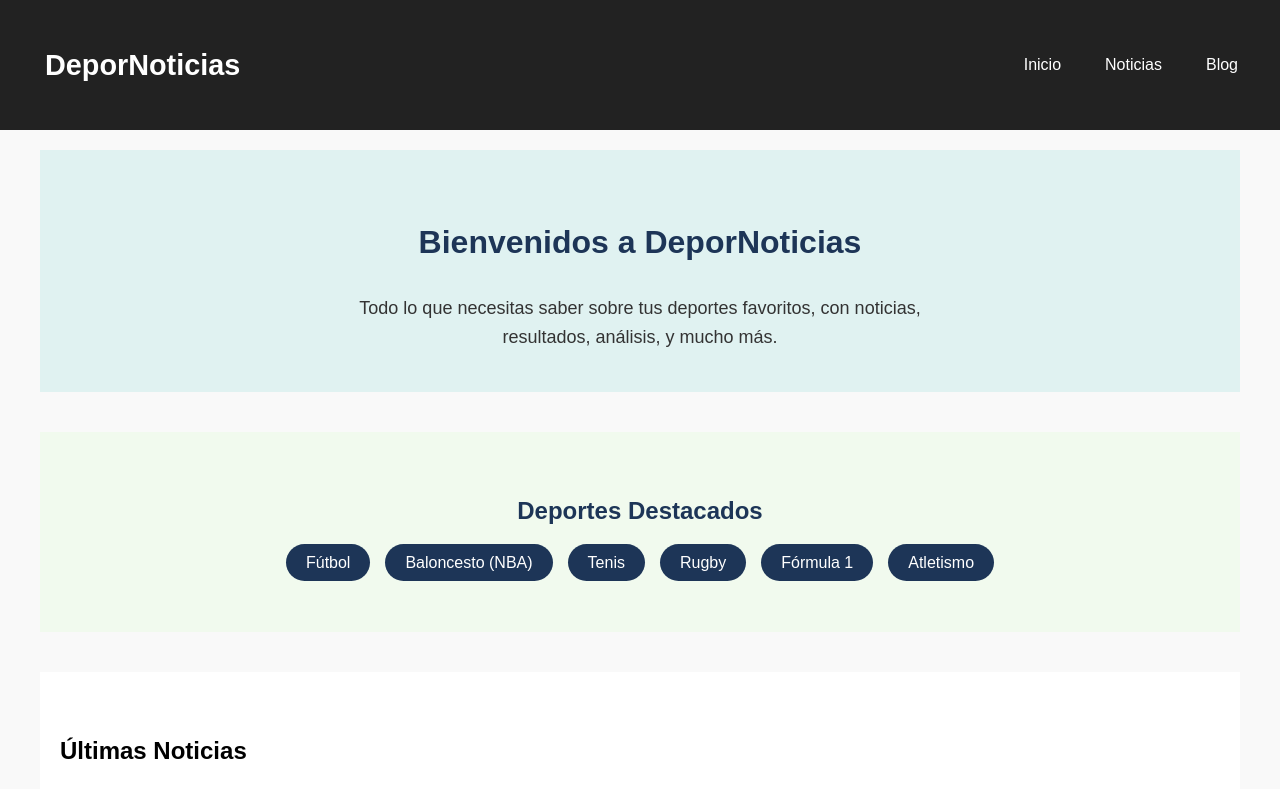
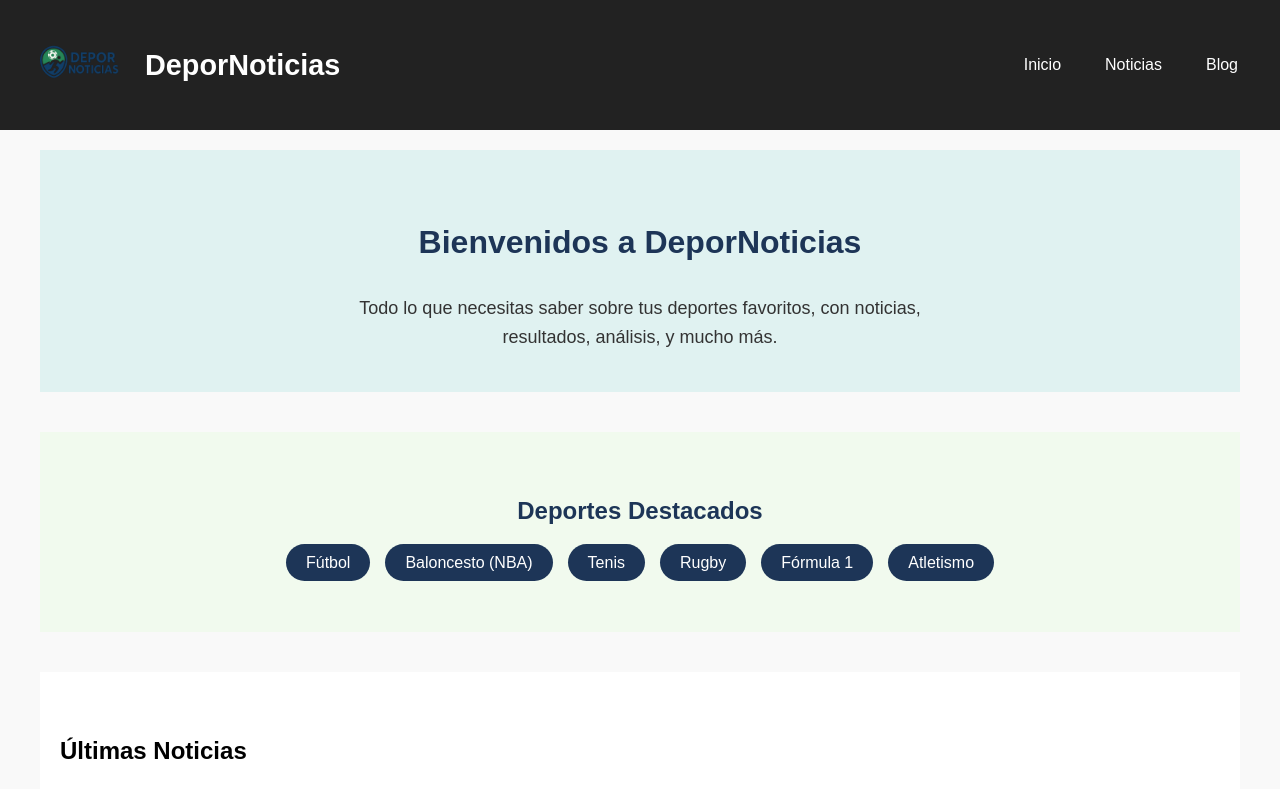
Before and after one commit to Jose-d01/Proyecto, a website: page index.html in a window 1280 px wide. Shown: the top 789 px of the page. Drawn offline with Linux system fonts and the light colour scheme.

Commit message:
actualizacion completa

```diff
--- a/index.html
+++ b/index.html
@@ -10,7 +10,7 @@
 <body>
     <header>
         <div class="logo">
-          <img src="" alt="">
+          <img src="logo.png" alt="">
             <h1>DeporNoticias</h1>
         </div>
         <nav>
```
